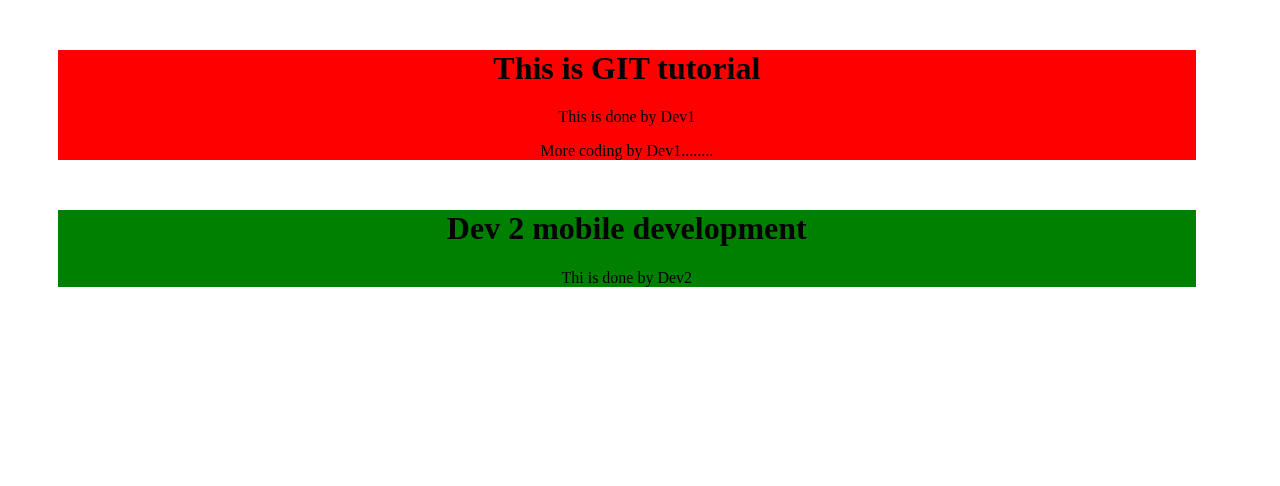
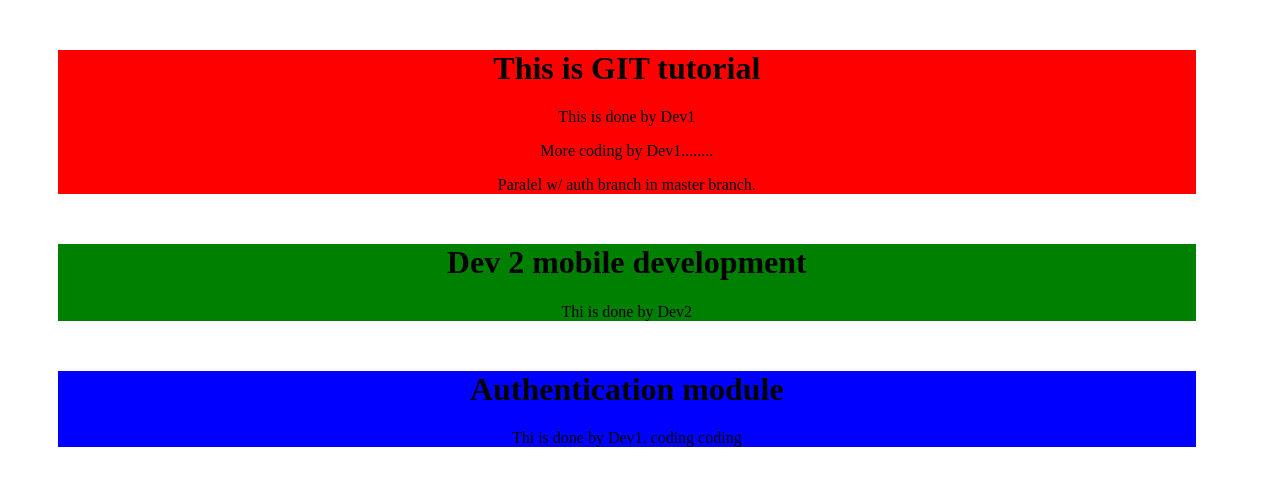
Before and after one commit to tomasz-te/git_tutorial, a plain HTML site: page index.html in a window 1280 px wide. Drawn offline with Linux system fonts and the light colour scheme.

Commit message:
more changes master branch

```diff
--- a/index.html
+++ b/index.html
@@ -12,6 +12,7 @@
 <h1>This is GIT tutorial</h1>
 <p>This is done by Dev1</p>
 <p>More coding by Dev1........</p>
+<p>Paralel w/ auth branch in master branch.</p>
 </div>
 
 <div class="box green">
@@ -19,5 +20,10 @@
 <p>Thi is done by Dev2</p>
 </div>
 
+<div class="box blue">
+<h1>Authentication module</h1>
+<p>Thi is done by Dev1. coding coding</p>
+</div>
+
 </body>
 </html>
```
